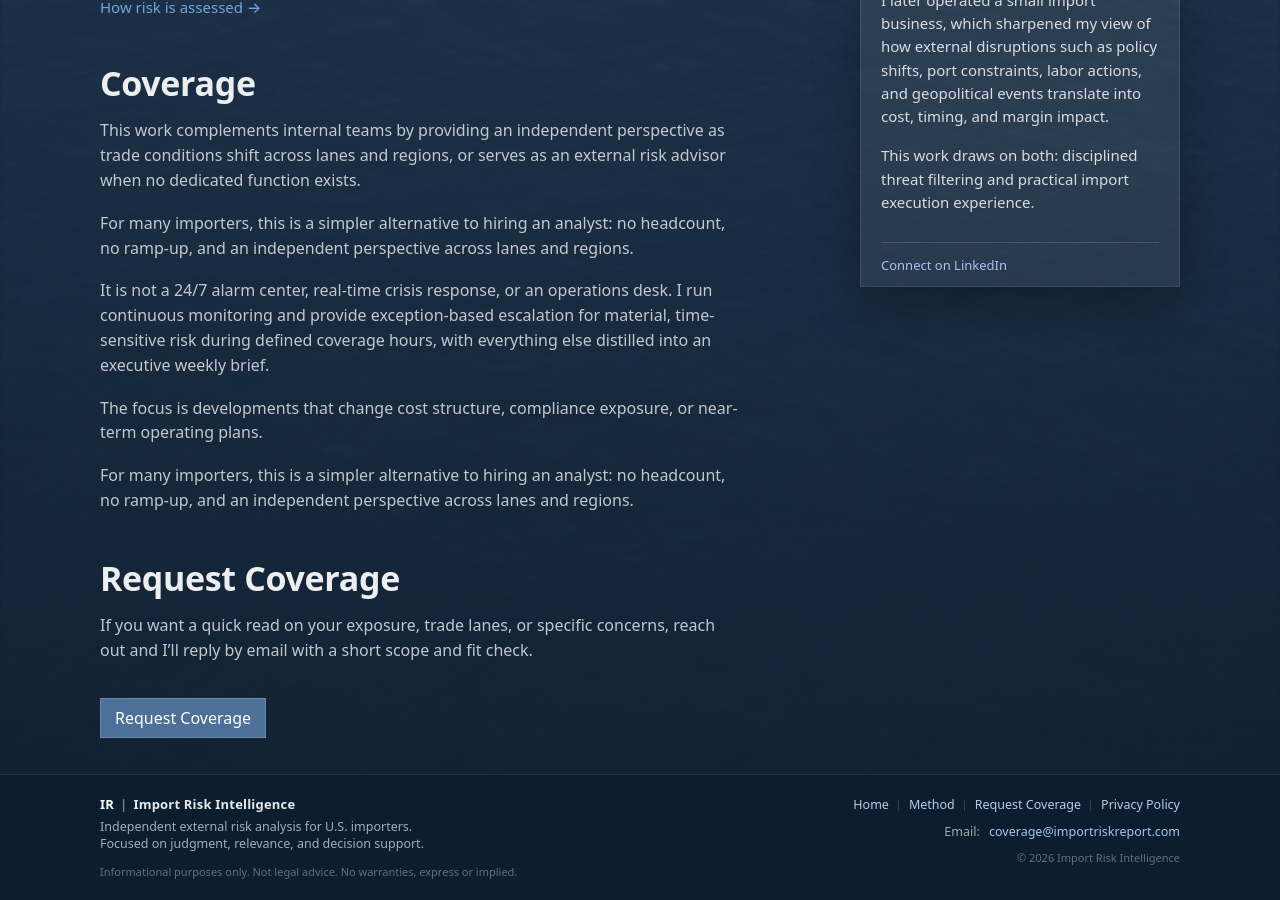
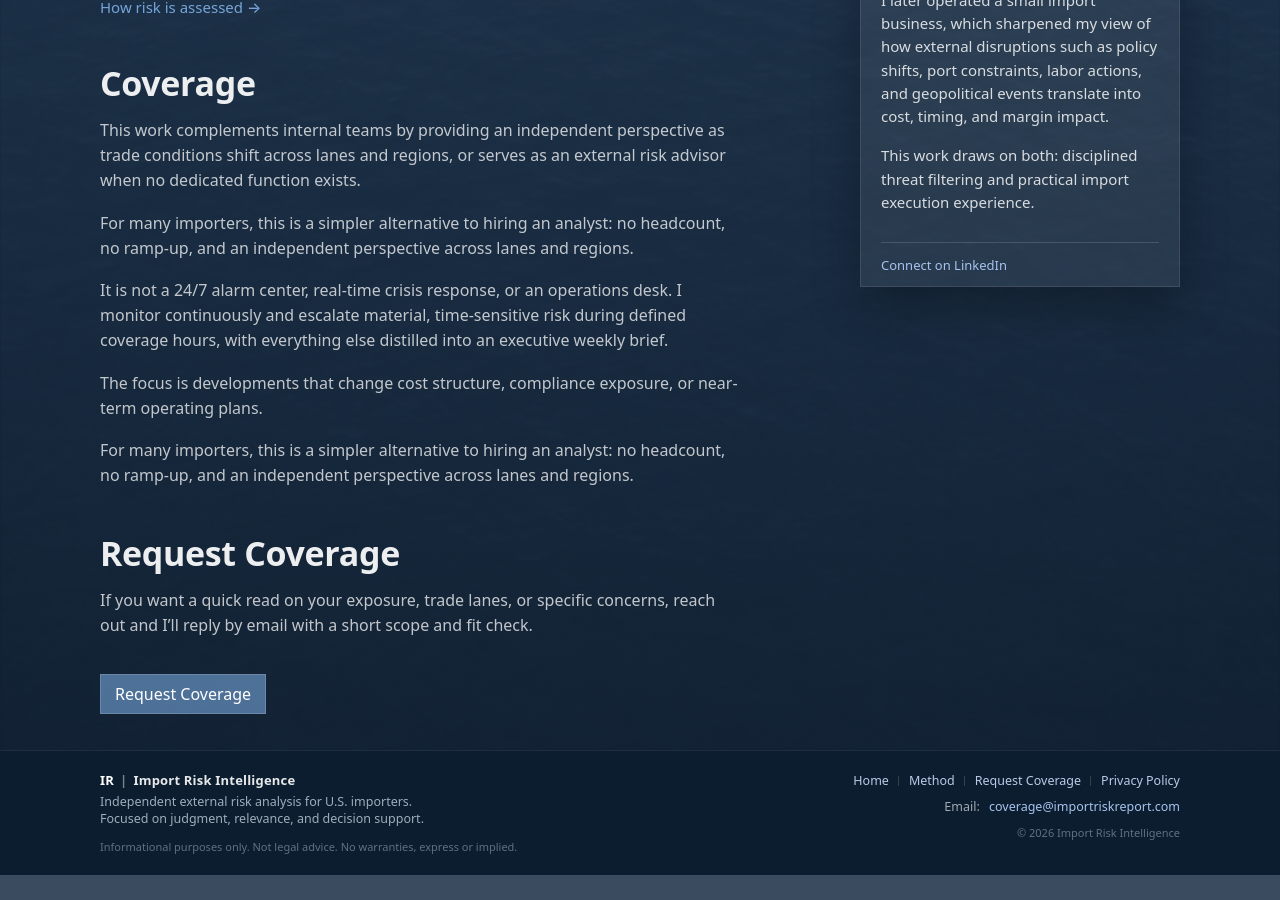
Before and after one commit to importrisk/import-risk-intelligence-site, a Jekyll site: the page built from index.html, in a window 1280 px wide and 900 px high, scrolled down 1228 px. Built offline with Jekyll 4.4.1, drawn with Linux system fonts in a browser that asks for light colours; after the commit the page ends 2103 px from its top, so only the background shows below that.

Commit message:
Update index.html

```diff
--- a/index.html
+++ b/index.html
@@ -125,7 +125,7 @@
        </p>
 
        <p class="section-text">
-       It is not a 24/7 alarm center, real-time crisis response, or an operations desk. I run continuous monitoring and provide exception-based escalation for material, time-sensitive risk during defined coverage hours, with everything else distilled into an executive weekly brief.
+       It is not a 24/7 alarm center, real-time crisis response, or an operations desk. I monitor continuously and escalate material, time-sensitive risk during defined coverage hours, with everything else distilled into an executive weekly brief.
        </p>
 
        <p class="section-text">
```
